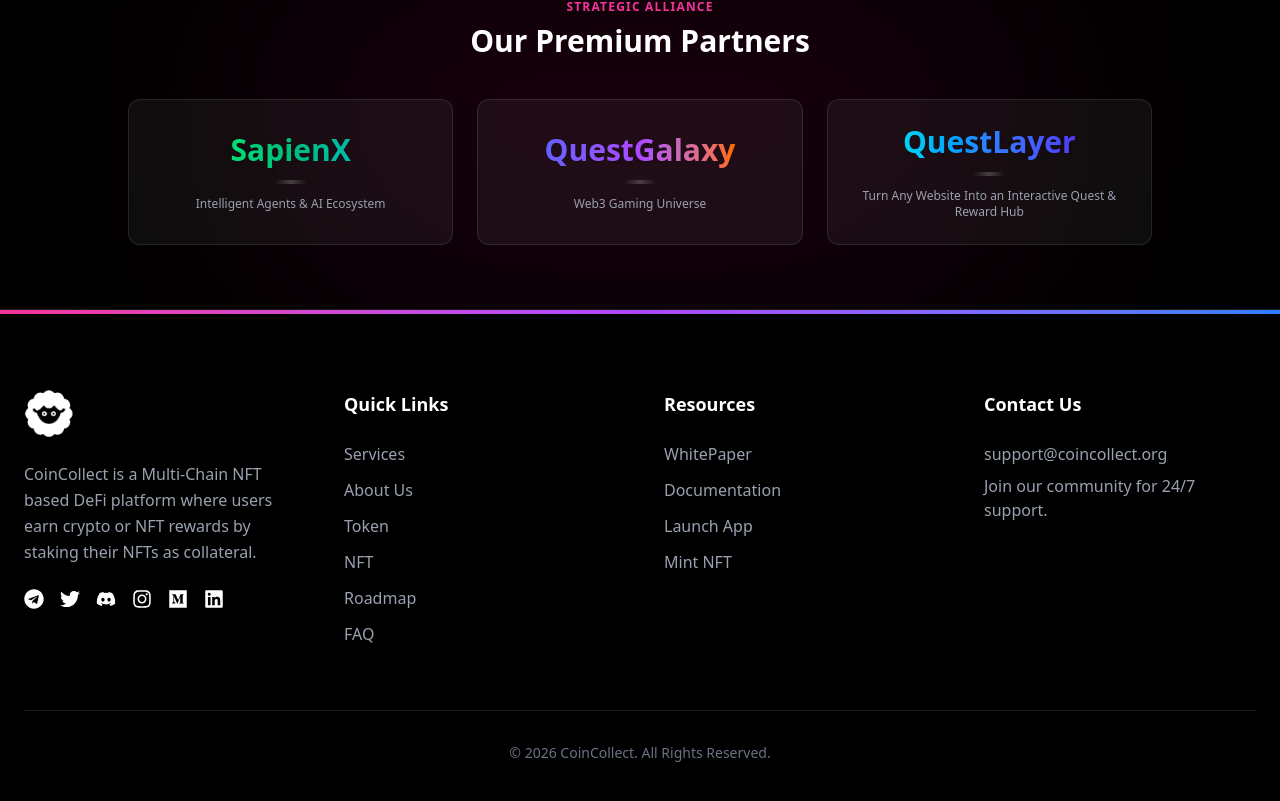
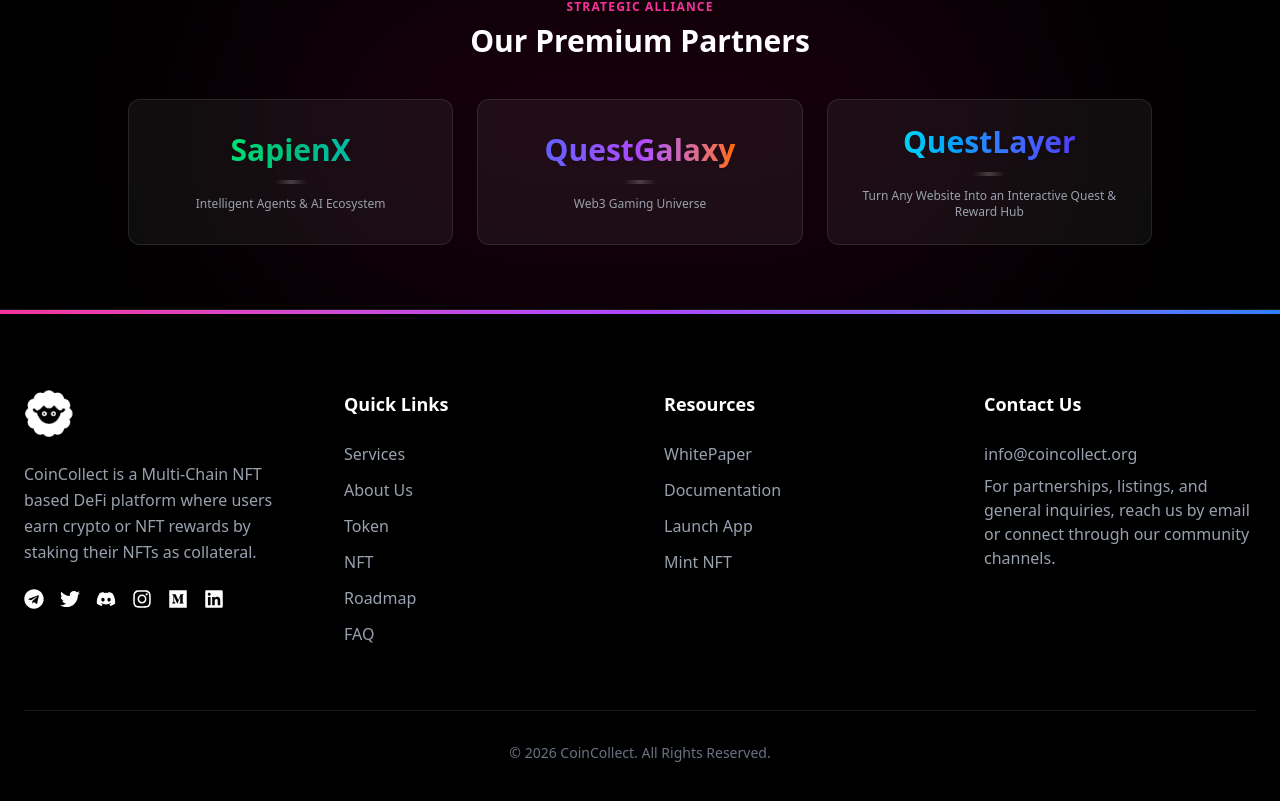
Before and after one commit to Coin-Collect/CoinCollect.org, a Next.js app: page / in a window 1280 px wide. Shown: the part 7076-7877 px from the top of the page. Built offline with nearby package versions, Linux system fonts and the light colour scheme.

Commit message:
Update footer contact copy

```diff
--- a/src/components/Footer.tsx
+++ b/src/components/Footer.tsx
@@ -56,8 +56,8 @@
           {/* Contact */}
           <div>
              <h4 className="text-white font-bold text-lg mb-6">Contact Us</h4>
-             <p className="text-gray-400 mb-2">support@coincollect.org</p>
-             <p className="text-gray-400">Join our community for 24/7 support.</p>
+             <p className="text-gray-400 mb-2">info@coincollect.org</p>
+             <p className="text-gray-400">For partnerships, listings, and general inquiries, reach us by email or connect through our community channels.</p>
           </div>
         </div>
 
```
